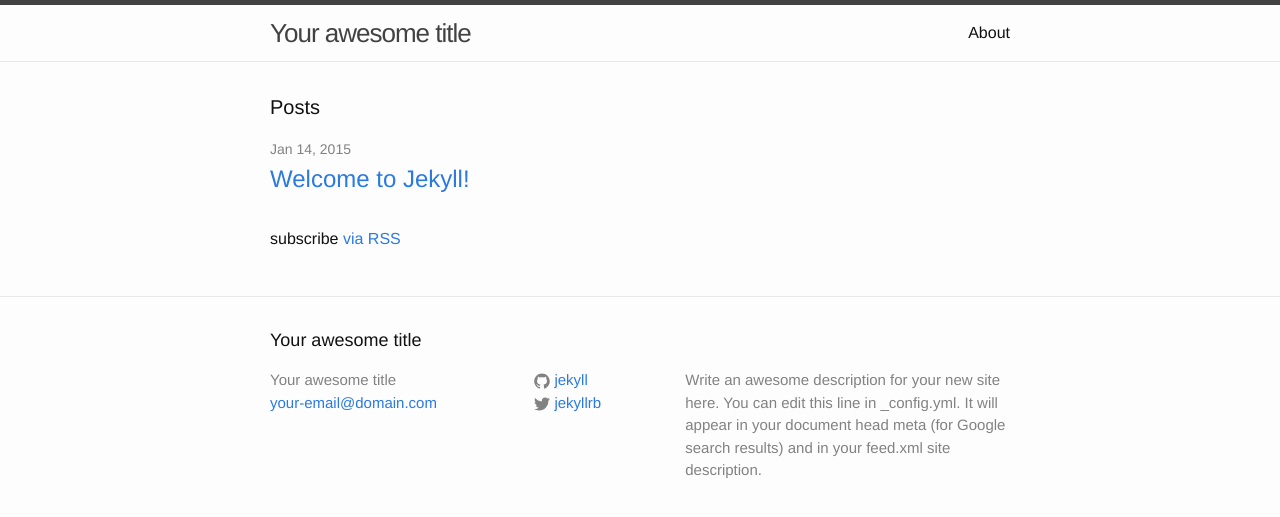
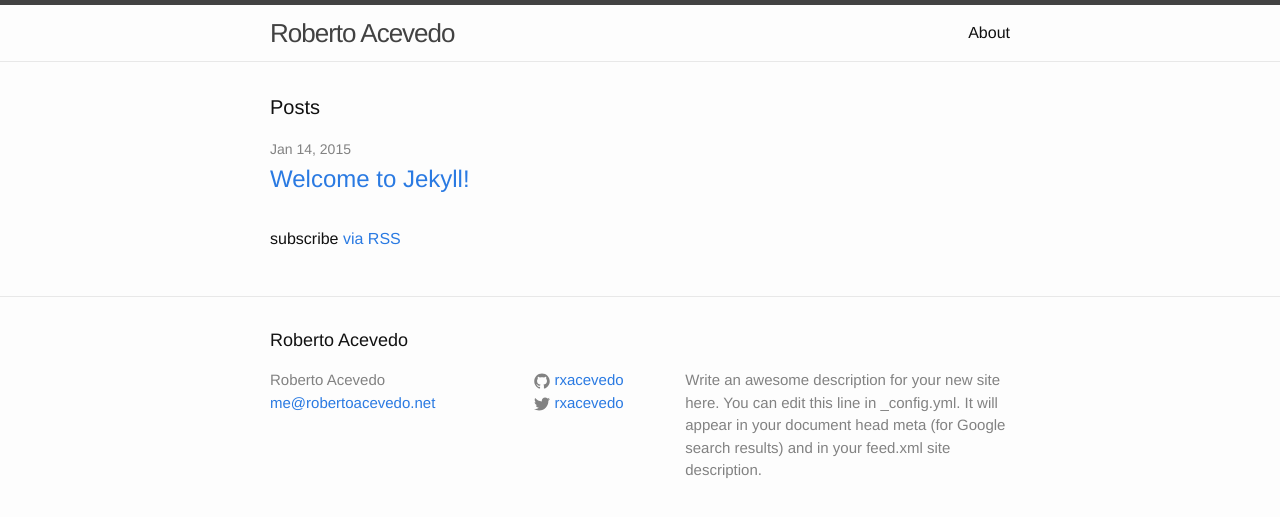
Before and after one commit to rxacevedo/rxacevedo.github.io, a Jekyll site: the page built from index.html, in a window 1280 px wide. Shown: the top 517 px of the page. Built offline with Jekyll 4.4.1, drawn with Linux system fonts in a browser that asks for light colours.

Commit message:
Initial commit

```diff
--- a/_config.yml
+++ b/_config.yml
@@ -1,14 +1,15 @@
 # Site settings
-title: Your awesome title
-email: your-email@domain.com
+title: Roberto Acevedo
+email: me@robertoacevedo.net
 description: > # this means to ignore newlines until "baseurl:"
   Write an awesome description for your new site here. You can edit this
   line in _config.yml. It will appear in your document head meta (for
   Google search results) and in your feed.xml site description.
 baseurl: "" # the subpath of your site, e.g. /blog/
-url: "http://yourdomain.com" # the base hostname & protocol for your site
-twitter_username: jekyllrb
-github_username:  jekyll
+url: "http://robertoacevedo.net" # the base hostname & protocol for your site
+twitter_username: rxacevedo
+github_username:  rxacevedo
+coinbase_userid: '549722b8b6f3c3f9c500008a'
 
 # Build settings
 markdown: kramdown
--- a/_includes/footer.html
+++ b/_includes/footer.html
@@ -42,6 +42,11 @@
             </a>
           </li>
           {% endif %}
+
+          {% if site.coinbase_userid %}
+          <li class="cb-tip-button" data-content-location="" data-href="//www.coinbase.com/tip_buttons/show_tip" data-to-user-id="{{ site.coinbase_userid }}" style="position:relative;left:-3px;top:4px;"></li>
+          <script>!function(d,s,id) {var js,cjs=d.getElementsByTagName(s)[0],e=d.getElementById(id);if(e){return;}js=d.createElement(s);js.id=id;js.src="https://www.coinbase.com/assets/tips.js";cjs.parentNode.insertBefore(js,cjs);}(document, 'script', 'coinbase-tips');</script>
+          {% endif %}
         </ul>
       </div>
 
```
Also changed, not shown: Gemfile (added, +7 -0 lines), Gemfile.lock (added).
